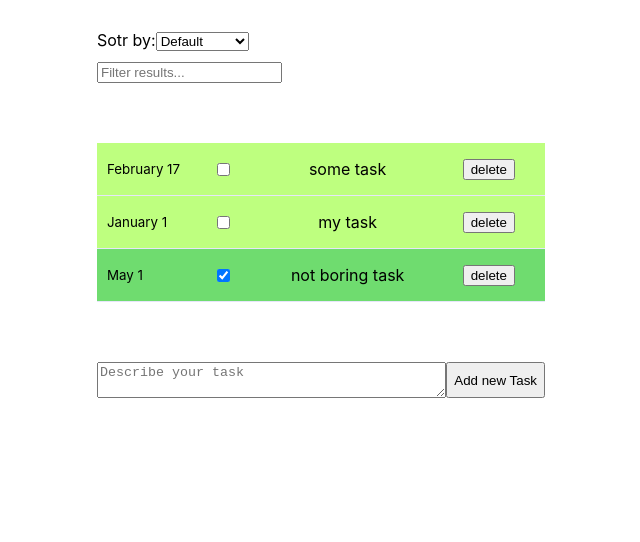
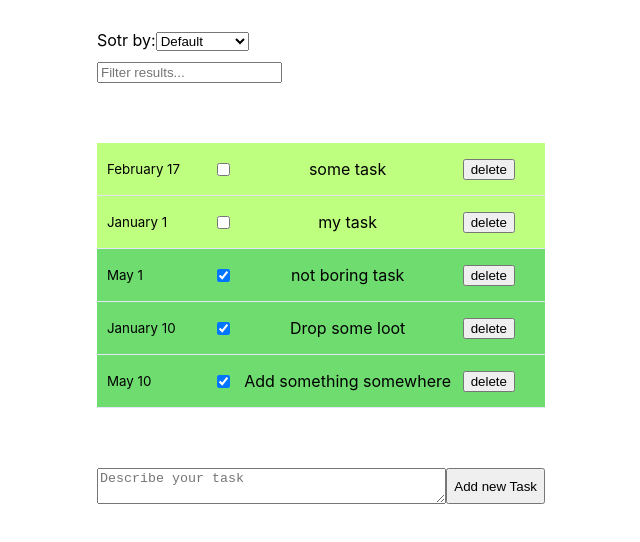
Before and after one commit to VladMorozDM/task-Manager-React, a React (Create React App) app: page / in a window 1280 px wide. Shown: the top 542 px of the page, without its empty margins (319-959 px from the left). Built offline with nearby package versions, Linux system fonts and the light colour scheme.

Commit message:
fixed implementation of localeStorage

```diff
--- a/src/App.js
+++ b/src/App.js
@@ -21,20 +21,23 @@ class App extends Component{
   componentDidMount(){
       // API Call
       const tasksFromStorage = JSON.parse(localStorage.getItem("tasks"));
-      console.log(tasksFromStorage)  ;
       const TASKS = tasksFromStorage
           ? tasksFromStorage
           : [
                 { description: "some task", id: 1, done: false, date: new Date('February 17, 2019') },
-                { description: "my task", id: 2, done: false, date: new Date('January1, 2019') },
+                { description: "my task", id: 2, done: false, date: new Date('January 1, 2019') },
                 { description: "not boring task", id: 3, done: true, date: new Date('May 1, 2019') },
+                { description: "Drop some loot", id: 4, done: true, date: new Date('January  10, 2019') },
+                { description: "Add something somewhere", id: 5, done: true, date: new Date('May 10, 2019') },
             ];
       this.setState( prevState => ({ ...prevState, tasks: TASKS }) )
   };
+  componentDidUpdate(){
+      localStorage.setItem( "tasks", JSON.stringify(this.state.tasks) );
+  }
     handleDelete( taskId ){
         this.setState( prevState => {
             const newTasks = prevState.tasks.filter( task => task.id !== taskId );
-            localStorage.setItem("tasks", JSON.stringify(newTasks));
             return ({ ...prevState, tasks: newTasks })
         });
     }
@@ -48,7 +51,6 @@ class App extends Component{
         this.setState( prevState => {
             prevState.tasks.push(newTask);
             const newTasks = prevState.tasks;
-            localStorage.setItem("tasks", JSON.stringify(newTasks));
             return {
                 tasks: newTasks
             }
```
